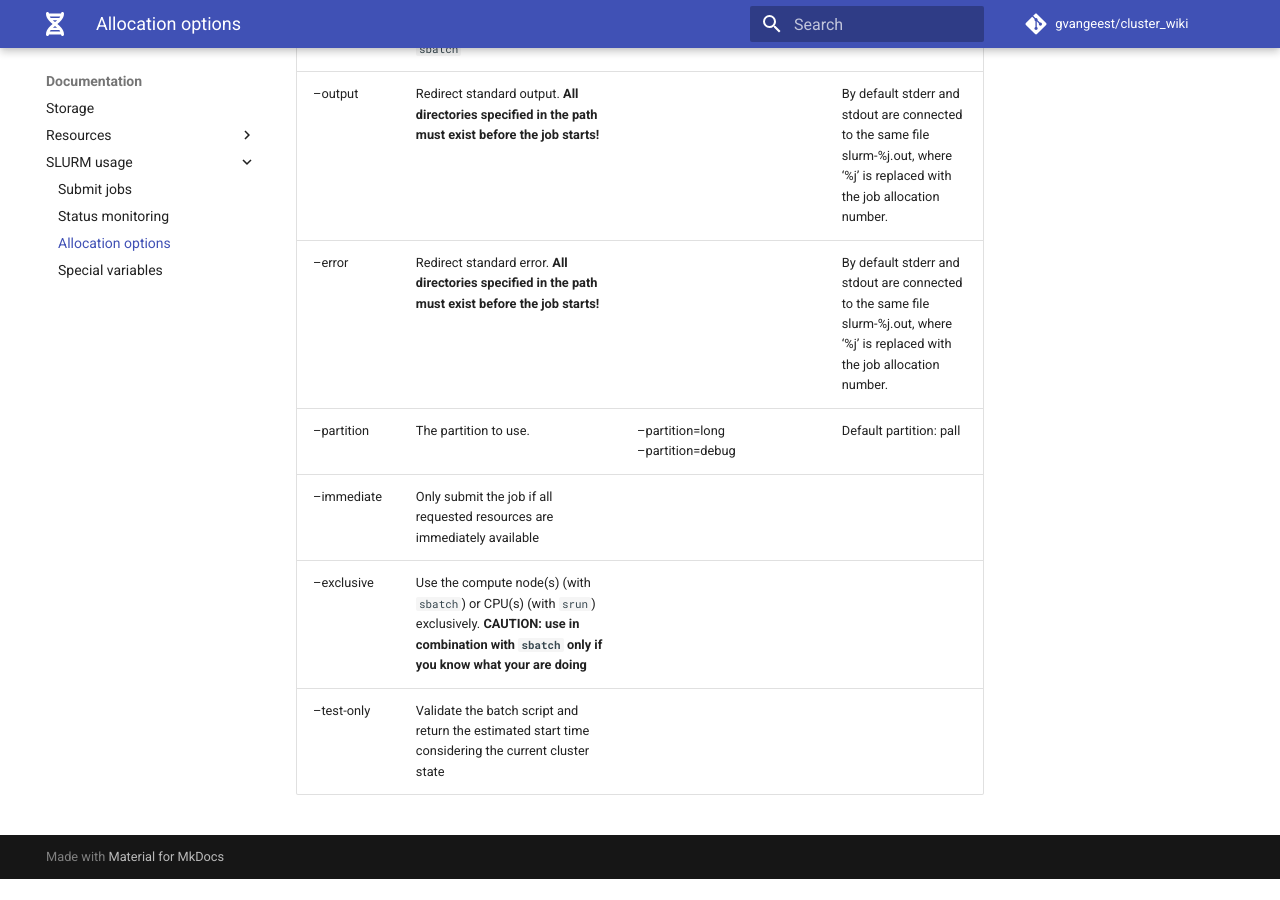
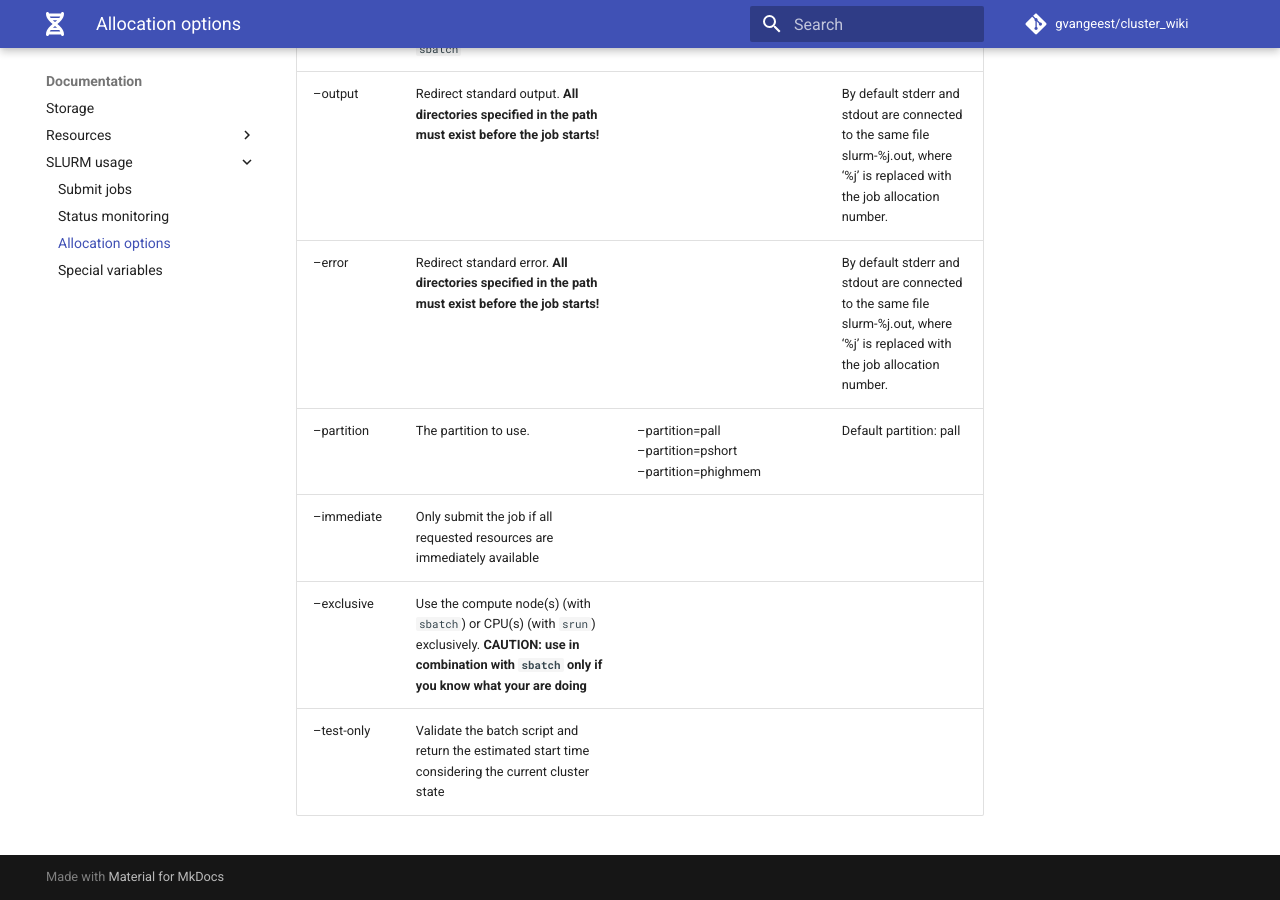
Before and after one commit to GeertvanGeest/cluster-docs, an MkDocs documentation site: the page built from docs/documentation/SLURM_usage/allocation_options.md, in a window 1280 px wide and 900 px high, scrolled down 1506 px. Built offline with MkDocs 1.6.1 and Material for MkDocs 9.7.7, drawn with Linux system fonts in a browser that asks for light colours; emoji names are drawn with the system emoji font; before the commit the page ends 2385 px from its top, so only the background shows below that.

Commit message:
corrected typo in allocation_options.md

```diff
--- a/docs/documentation/SLURM_usage/allocation_options.md
+++ b/docs/documentation/SLURM_usage/allocation_options.md
@@ -17,7 +17,7 @@ Most options can be used for both `sbatch` and `srun`. Full documentation on `sb
 |--array      | Submit an array job. Use "%" to specify the max number of tasks allowed to run concurrently. Only works in combination with `sbatch`| --array=1,4,16-32:4 <br> --array=1-100%20 | |
 |--output     | Redirect standard output. **All directories specified in the path must exist before the job starts!** | | By default stderr and stdout are connected to the same file slurm-%j.out, where '%j' is replaced with the job allocation number. |
 |--error      | Redirect standard error. **All directories specified in the path must exist before the job starts!** | | By default stderr and stdout are connected to the same file slurm-%j.out, where '%j' is replaced with the job allocation number. |
-|--partition  | The partition to use. | --partition=long <br> --partition=debug | Default partition: pall |
+|--partition  | The partition to use. | --partition=pall <br> --partition=pshort <br> --partition=phighmem | Default partition: pall |
 |--immediate  | Only submit the job if all requested resources are immediately available | | |
 |--exclusive  | Use the compute node(s) (with `sbatch`) or CPU(s) (with `srun`) exclusively. **CAUTION: use in combination with `sbatch` only if you know what your are doing** | | |
 |--test-only  | Validate the batch script and return the estimated start time considering the current cluster state
```
